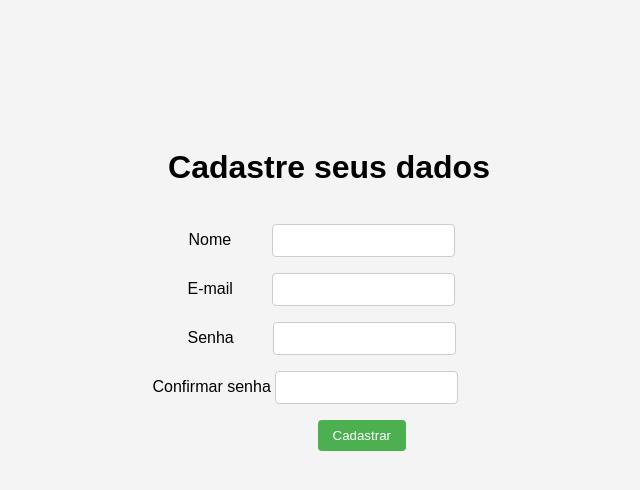
After one commit to Kakues/phpLogin, a PHP site: page /cadastro/cadastro.php in a window 1280 px wide. The commit adds this page. Shown: the top 490 px of the page, without its empty margins (311-951 px from the left). Run offline with PHP 8.4, Linux system fonts and the light colour scheme.

Commit message:
funcao cadastro

```diff
--- /dev/null
+++ b/cadastro/cadastro.html
@@ -0,0 +1,43 @@
+<!DOCTYPE html>
+<html lang="pt-br">
+<head>
+    <meta charset="UTF-8">
+    <meta name="viewport" content="width=device-width, initial-scale=1.0">
+    <link rel="stylesheet" href="./css/cadastro.css">
+    <title>Login</title>
+</head>
+<body>
+    <div id="login_form">
+        <h1>Cadastre seus dados</h1>
+        <form action="" method="POST">
+        <div id="nome">
+            <p>
+                <label>Nome</label>
+                <input type="text" name="nome" class="input" id="nome">
+            </p>
+        </div>
+        <div id="email">
+            <p>
+                <label>E-mail</label>
+                <input type="email" name="email" class="input" class="email" id="email">
+            </p>
+        </div>
+        <div id="senha">
+            <p>
+                <label>Senha</label>
+                <input type="password" name="senha" class="input" id="senha">
+            </p>
+        </div>
+        <div id="senha_confirm">
+            <p>
+                <label>Confirmar senha</label>
+                <input type="password" name="senha_confirm" class="input" id="senha_confirm">
+            </p>
+        </div>
+        <p>
+            <button class="botao" type="submit">Cadastrar</button>
+        </p>
+        </form>
+    </div>
+</body>
+</html>
--- /dev/null
+++ b/cadastro/cadastro.php
@@ -0,0 +1,72 @@
+<?php
+
+require('../configs/conexao.php');
+require('../cadastro/cadastro.html');
+
+// $nome = $_POST['nome'];
+//   $email = $_POST['email'];
+// // $senha = $_POST['senha'];
+
+
+// function ValidaEmail($email) {
+//     return filter_var($_POST['email'], FILTER_VALIDATE_EMAIL);
+// }
+
+
+
+// ValidaEmail($_POST['email']);
+
+// function validaEmail($email) {
+//     $conta = "/^[a-zA-Z0-9\._-]+@";
+//     $domino = "[a-zA-Z0-9\._-]+.";
+//     $extensao = "([a-zA-Z]{2,4})$/";
+//     $pattern = $conta.$domino.$extensao;
+//     if (preg_match($pattern, $email, $check))
+//       return true;
+//     else
+//       return false;
+//   }
+
+//   ValidaEmail($_POST['email']);
+
+if(isset($_POST['nome']) || isset($_POST['email']) || isset($_POST['senha']) || isset($_POST['senha_confirm'])) {
+
+
+    if(strlen($_POST['nome']) == 0){ //verifica o numero de caracteres cm o strlean
+        echo "preencha seu nome";
+    } else if (strlen($_POST['email']) == 0){
+        echo "preencha seu email";
+    } else {
+
+        // $ValidaEmail = filter_var($_POST['email'], FILTER_VALIDATE_EMAIL);
+
+
+        // if($_POST['email'] =! $ValidaEmail){
+        //     echo "Email invalido";
+        // }
+
+
+
+        if($_POST['senha'] === $_POST['senha_confirm']){
+
+            $nome = $mysqli->real_escape_string($_POST['nome']);
+            $email = $mysqli->real_escape_string($_POST['email']);//limpa o email por conta do metodo de sqlinjection
+            $senha = $mysqli->real_escape_string($_POST['senha']);
+            $senha_confirm = $mysqli->real_escape_string($_POST['senha_confirm']);
+
+
+
+            $query = "INSERT INTO usuarios (nome, email, senha) VALUES ('$nome', '$email', '$senha') ";
+            $stmt = $mysqli->prepare($query);
+            $stmt->execute();
+
+            header("Location: ../login.php");
+
+        } else {
+            echo "As senhas nao coicidem. Verifique e tente novamente.";
+        }
+    }
+}
+
+
+?>
--- a/css/style.css
+++ b/cadastro/css/cadastro.css
@@ -8,33 +8,48 @@ body {
 #login_form {
   display: grid;
   place-items: center;
-  margin-top: 15%;
+  margin-top: 10%;
+}
+
+form {
+  width: 353px;
 }
 
 .botao {
-  margin-left: 100px;
   padding: 8px 15px;
   background-color: #4caf50;
   color: white;
   border: none;
   border-radius: 4px;
   cursor: pointer;
+  margin-left: 165px;
+  text-decoration: none;
 }
 
 .botao:hover {
   background-color: #114a13;
 }
 
-input[type=text] {
+.input {
   padding: 8px;
   margin-right: 5px;
   border: 1px solid #ccc;
   border-radius: 4px;
+  width: 165px;
 }
 
-input[type=password] {
-  padding: 8px;
-  margin-right: 5px;
-  border: 1px solid #ccc;
-  border-radius: 4px;
-}/*# sourceMappingURL=style.css.map */
+#nome {
+  margin-left: 36px;
+}
+
+#email {
+  margin-left: 35px;
+}
+
+#senha {
+  margin-left: 35px;
+}
+
+#senha_confirm {
+  margin-left: 0px;
+}/*# sourceMappingURL=cadastro.css.map */
--- a/css/style.scss
+++ b/cadastro/css/cadastro.scss
@@ -7,7 +7,7 @@
 }
 // @import 'botao_login';
 @mixin botao_login(){
-    margin-left: 100px;
+    // margin-left: 100px;
     padding: 8px 15px;
     background-color: #4caf50;
     color: white;
@@ -19,7 +19,7 @@
 @mixin centro(){
     display: grid;
     place-items: center;
-    margin-top: calc(100% - 85%);
+    margin-top: 10%;
 }
 
 $fonts: Arial, sans-serif;
@@ -36,18 +36,38 @@ body {
     @include centro();
 }
 
+form{
+    width: 353px;
+}
+
 .botao {
     @include botao_login();
+    margin-left: 165px;
+    text-decoration: none;
 }
 
 .botao:hover{
     background-color: #114a13;
 }
 
-input[type="text"] {
+.input{
     @include entradas();
+    width: 165px;
 }
 
-input[type="password"] {
-    @include entradas();
+#nome{
+    margin-left: 36px;
 }
+
+#email{
+    margin-left: 35px;
+}
+
+
+#senha{
+    margin-left: 35px;
+}
+
+#senha_confirm{
+    margin-left: 0px;
+}
--- a/logout.php
+++ b/configs/logout.php
@@ -6,6 +6,6 @@
 
     session_destroy();
 
-    header("Location: index.php");
+    header("Location: ../login.php");
 
 ?>
```
Also changed, not shown: configs/painel.php (renamed from painel.php, +6 -2 lines), configs/protect.php (added, +11 -0 lines), css/_mixins.scss (deleted, +0 -22 lines), css/login.css (added, +53 -0 lines), css/login.scss (added, +65 -0 lines), login.html (added, +35 -0 lines), login.php (renamed from index.php, +8 -35 lines), protect.php (deleted, +0 -11 lines), configs/conexao.php (renamed from conexao.php), css/_variables.scss (deleted), 3 other files.
